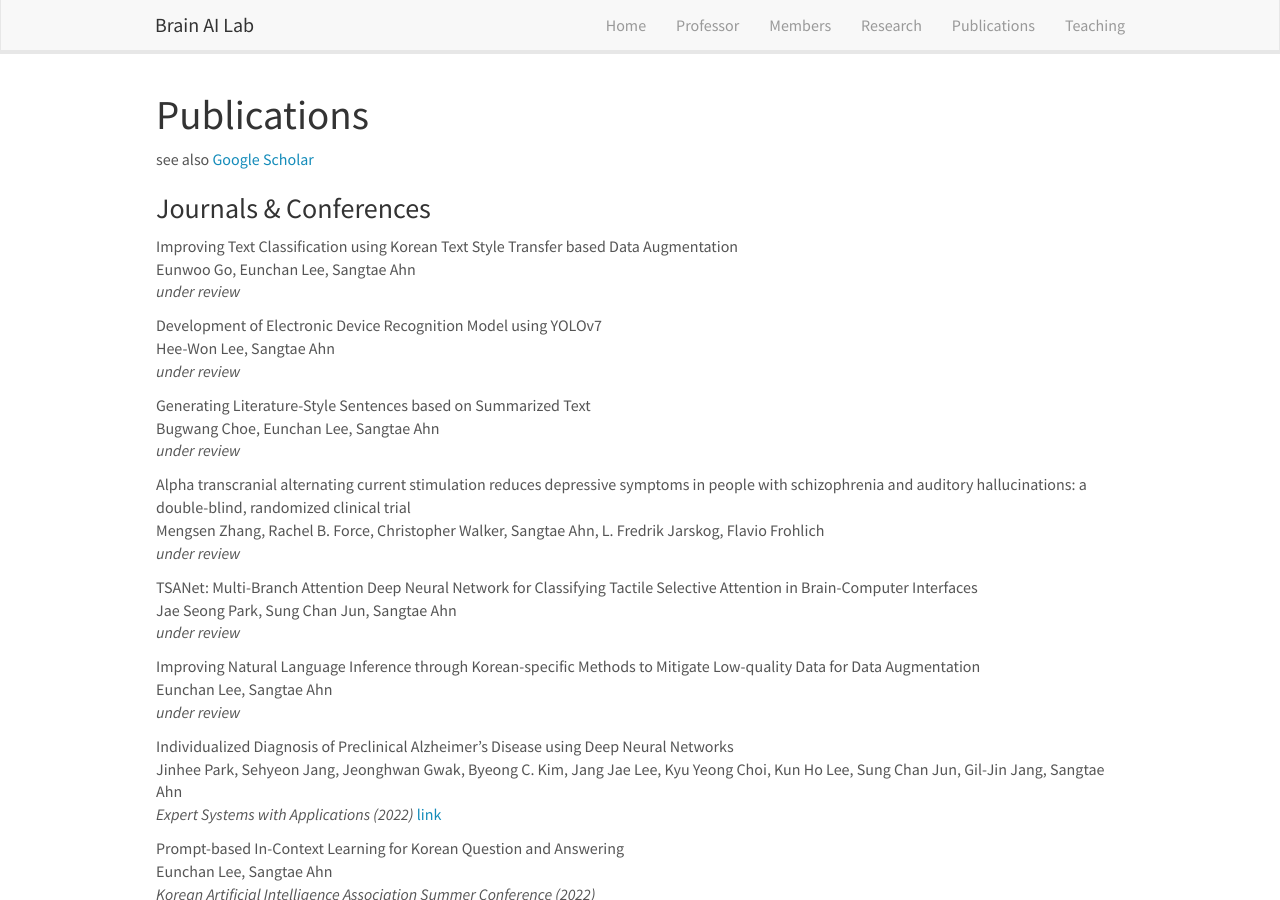
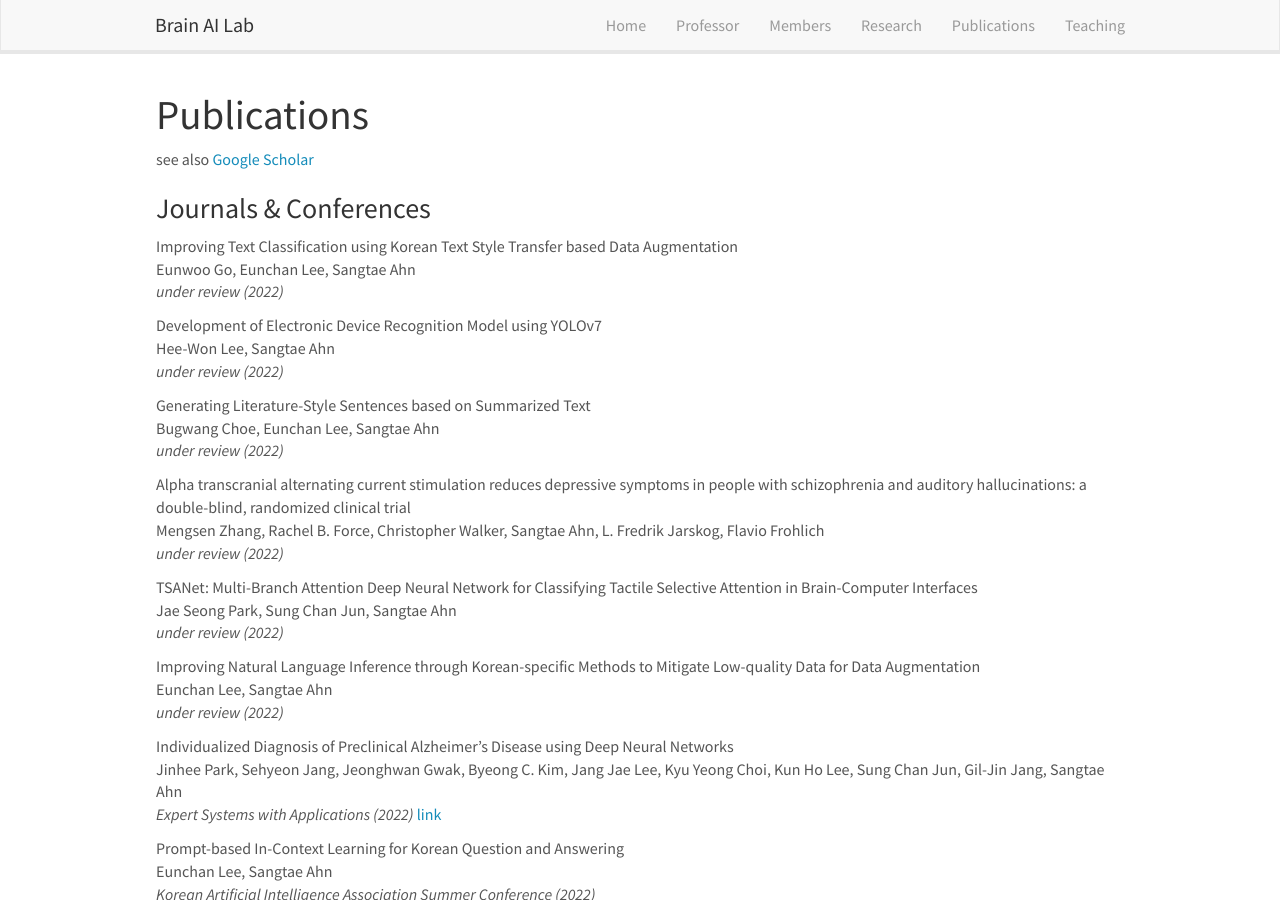
Before and after one commit to KNU-BrainAI/knu-brainai.github.io, a Jekyll site: the page built from _pages/publications.md, in a window 1280 px wide and 900 px high. Built offline with Jekyll 4.4.1, drawn with Linux system fonts in a browser that asks for light colours; nearby versions of some CDN libraries.

Commit message:
Update publist.yml

```diff
--- a/_data/publist.yml
+++ b/_data/publist.yml
@@ -1,26 +1,26 @@
 - title: "Improving Text Classification using Korean Text Style Transfer based Data Augmentation"
   authors: Eunwoo Go, Eunchan Lee, Sangtae Ahn
-  journal: under review
+  journal: under review (2022)
 
 - title: "Development of Electronic Device Recognition Model using YOLOv7"
   authors: Hee-Won Lee, Sangtae Ahn
-  journal: under review
+  journal: under review (2022)
 
 - title: "Generating Literature-Style Sentences based on Summarized Text"
   authors: Bugwang Choe, Eunchan Lee, Sangtae Ahn
-  journal: under review
+  journal: under review (2022)
 
 - title: "Alpha transcranial alternating current stimulation reduces depressive symptoms in people with schizophrenia and auditory hallucinations: a double-blind, randomized clinical trial"
   authors: Mengsen Zhang, Rachel B. Force, Christopher Walker, Sangtae Ahn, L. Fredrik Jarskog, Flavio Frohlich
-  journal: under review
+  journal: under review (2022)
 
 - title: "TSANet: Multi-Branch Attention Deep Neural Network for Classifying Tactile Selective Attention in Brain-Computer Interfaces"
   authors: Jae Seong Park, Sung Chan Jun, Sangtae Ahn
-  journal: under review
+  journal: under review (2022)
 
 - title: "Improving Natural Language Inference through Korean-specific Methods to Mitigate Low-quality Data for Data Augmentation"
   authors: Eunchan Lee, Sangtae Ahn
-  journal: under review
+  journal: under review (2022)
 
 - title: "Individualized Diagnosis of Preclinical Alzheimer’s Disease using Deep Neural Networks"
   image:
```
